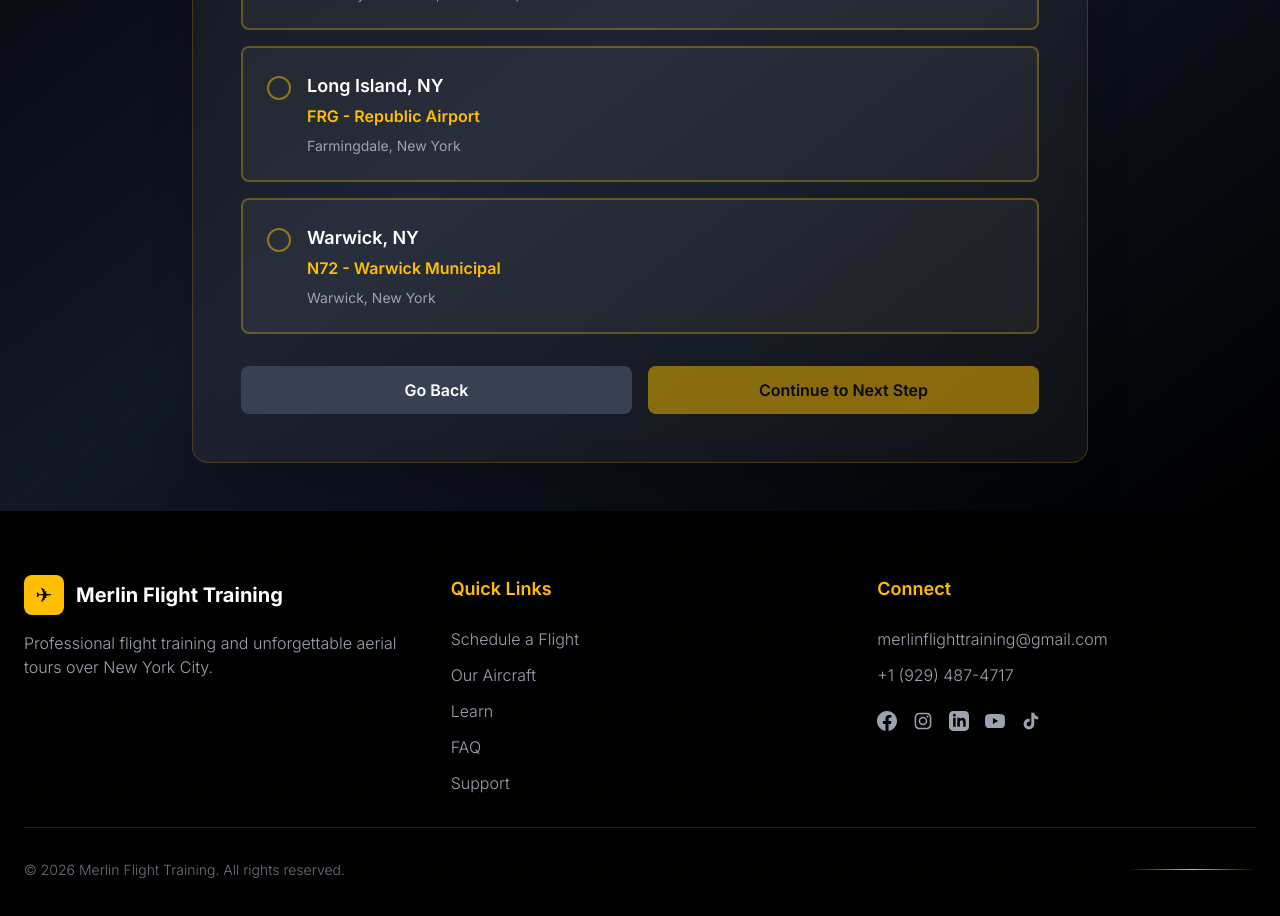
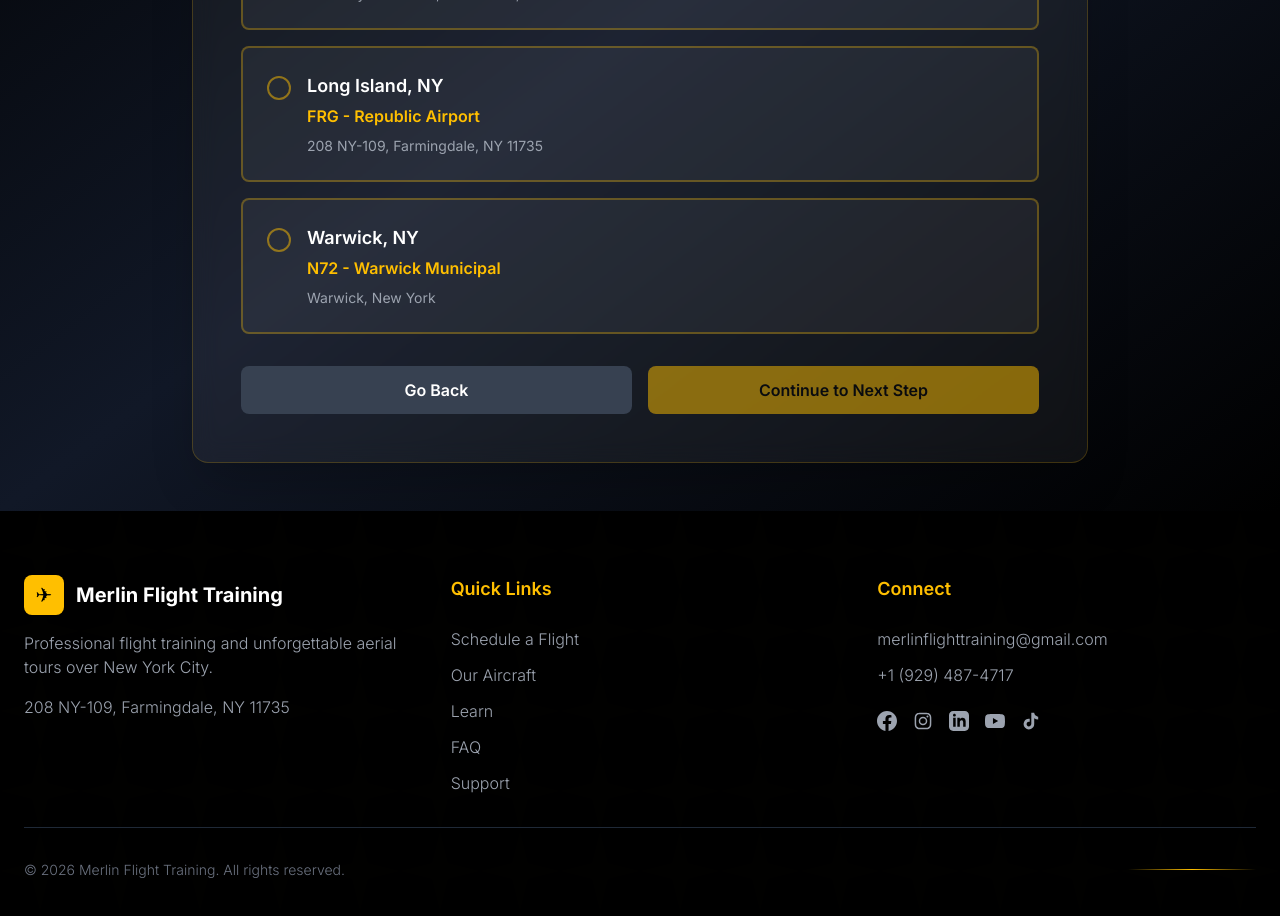
Before and after one commit to coopfeathy/isaac-cfi, a Next.js app: page /discovery-flight-pt3 in a window 1280 px wide. Shown: the part 540-1456 px from the top of the page. Built offline with nearby package versions, Linux system fonts and the light colour scheme; no server answers.

Commit message:
feat: update address details across multiple components to reflect new location

```diff
--- a/app/components/Footer.tsx
+++ b/app/components/Footer.tsx
@@ -23,6 +23,14 @@ const Footer = () => {
             <p className="text-gray-400 font-light leading-relaxed text-sm sm:text-base">
               Professional flight training and unforgettable aerial tours over New York City.
             </p>
+            <a
+              href="https://maps.google.com/?q=208+NY-109+Farmingdale+NY+11735"
+              target="_blank"
+              rel="noopener noreferrer"
+              className="mt-4 inline-block text-gray-400 hover:text-golden transition-colors duration-300 font-light text-sm sm:text-base"
+            >
+              208 NY-109, Farmingdale, NY 11735
+            </a>
           </div>
 
           <div>
--- a/app/discovery-flight-pt3/page.tsx
+++ b/app/discovery-flight-pt3/page.tsx
@@ -23,7 +23,7 @@ function DiscoveryFlightPt3Content() {
       id: 'long-island',
       name: 'Long Island, NY',
       airport: 'FRG - Republic Airport',
-      address: 'Farmingdale, New York',
+      address: '208 NY-109, Farmingdale, NY 11735',
     },
     {
       id: 'warwick',
--- a/app/layout.tsx
+++ b/app/layout.tsx
@@ -75,10 +75,10 @@ export default function RootLayout({
     image: "https://merlinflight.com/images/merlin-logo.png",
     address: {
       "@type": "PostalAddress",
-      streetAddress: "Flying W Airport, N14",
-      addressLocality: "Lumberton",
-      addressRegion: "NJ",
-      postalCode: "08048",
+      streetAddress: "208 NY-109",
+      addressLocality: "Farmingdale",
+      addressRegion: "NY",
+      postalCode: "11735",
       addressCountry: "US",
     },
     areaServed: [
--- a/app/page.tsx
+++ b/app/page.tsx
@@ -139,7 +139,7 @@ export default function Home() {
                 <h3 className="text-xl sm:text-2xl font-bold text-white mb-1">Long Island, NY</h3>
                 <p className="text-golden font-semibold mb-2">N2152Z Piper Warrior</p>
                 <p className="text-white text-sm mb-1">FRG - Republic Airport</p>
-                <p className="text-gray-400 text-xs mb-4">Farmingdale, New York</p>
+                <p className="text-gray-400 text-xs mb-4">208 NY-109, Farmingdale, NY 11735</p>
                 <div className="bg-black text-white py-2 px-4 rounded-lg text-sm font-medium group-hover:bg-golden group-hover:text-black transition-all duration-300">
                   View on Map
                 </div>
@@ -452,7 +452,7 @@ export default function Home() {
                   <h4 className="text-xl font-bold text-white mb-2">Long Island, NY</h4>
                   <p className="text-golden font-semibold mb-3">N2152Z Piper Warrior</p>
                   <p className="text-gray-200 font-medium mb-1 text-sm">FRG - Republic Airport</p>
-                  <p className="text-gray-300 text-xs mb-4">Farmingdale, New York</p>
+                  <p className="text-gray-300 text-xs mb-4">208 NY-109, Farmingdale, NY 11735</p>
                   <div className="flex gap-2">
                     <a
                       href="https://maps.google.com/?q=Republic+Airport+Farmingdale+NY"
--- a/app/pricing/page.tsx
+++ b/app/pricing/page.tsx
@@ -101,7 +101,7 @@ export default function PricingPage() {
                     <div className="mb-4 md:mb-0">
                       <h3 className="text-2xl sm:text-3xl font-bold text-black mb-2">N2152Z Piper Warrior</h3>
                       <p className="text-golden font-semibold text-lg sm:text-xl mb-1">FRG - Republic Airport</p>
-                      <p className="text-gray-600 font-medium">Farmingdale, New York</p>
+                        <p className="text-gray-600 font-medium">208 NY-109, Farmingdale, NY 11735</p>
                     </div>
                     <div className="text-left md:text-right">
                       <p className="text-sm text-gray-500 mb-1">Starting Rate</p>
--- a/app/support/page.tsx
+++ b/app/support/page.tsx
@@ -111,7 +111,7 @@ export default function SupportPage() {
               </div>
               <h3 className="text-sm font-semibold text-gray-500 uppercase tracking-wider mb-2">Location</h3>
               <p className="text-gray-900 font-medium">Republic Airport</p>
-              <p className="text-gray-700 text-sm">208 NY-109 Suite 201-8</p>
+              <p className="text-gray-700 text-sm">208 NY-109</p>
               <p className="text-gray-700 text-sm">Farmingdale, NY 11735</p>
             </div>
 
```
Also changed, not shown: 1 other file (tests, documents, lock files or other folders).
